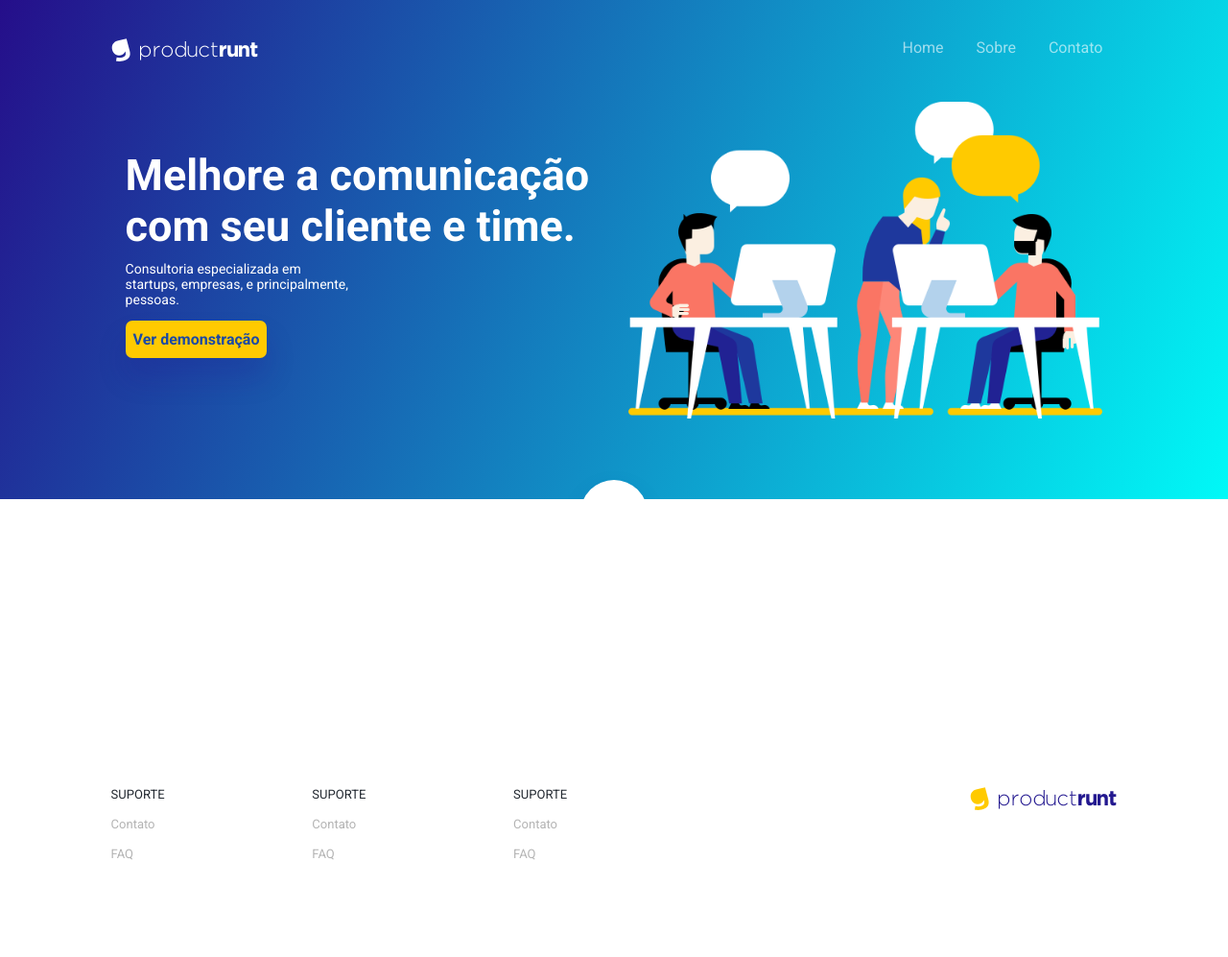
After one commit to diegocb81/projeto_wordpress, a PHP site: page /contato in a window 1280 px wide. The commit adds this page. Shown: the whole page at 96% size. Run offline with PHP 8.4, Linux system fonts and the light colour scheme.

Commit message:
Criando o arquivo contato.php

```diff
--- /dev/null
+++ b/contato.php
@@ -0,0 +1,128 @@
+<!DOCTYPE html>
+<html lang="pt-br">
+
+<head>
+    <title>Projeto WordPress</title>
+    <meta charset="UTF-8">
+    <meta http-equiv="X-UA-Compatible" content="IE=edge">
+    <meta name="viewport" content="width=device-width, initial-scale=1.0, maximum-scale=1.0">
+    <link rel="stylesheet" href="css/fontawesome.min.css">
+    <link rel="stylesheet" href="css/all.css">
+    <link href="https://fonts.googleapis.com/css2?family=Roboto:wght@400;700&display=swap" rel="stylesheet">
+    <link rel="stylesheet" href="style.css">
+</head>
+
+<body>
+
+    <section class="topo">
+        <div class="center">
+            <header>
+                <div class="logo"><img src="img/logo.png" alt="Logotipo"></div>
+                <!--logo-->
+            </header>
+            <ul class="menu-desktop">
+                <li><a href="home">Home</a></li>
+                <li><a href="sobre.php">Sobre</a></li>
+                <li><a href="contato.php">Contato</a></li>
+            </ul>
+            <!--menu-desktop-->
+            <div class="menu-mobile">
+                <i class="fas fa-align-right"></i>
+                <ul>
+                    <li><a href="">Home</a></li>
+                    <li><a href="">Sobre</a></li>
+                    <li><a href="">Contato</a></li>
+                </ul>
+            </div>
+            <!--menu-mobile-->
+            <div class="clear"></div>
+            <br />
+            <br />
+            <div class="w50 time-descricao">
+                <h2>Melhore a comunicação com seu cliente e time.</h2>
+                <p>Consultoria especializada em startups, empresas, e principalmente, pessoas.</p>
+                <a href="https://github.com/diegocb81" target="_blank">Ver demonstração</a>
+            </div>
+            <!--w50-time-descricao-->
+            <div class="w50 time-imagem">
+                <img src="img/equipe.png" alt="Equipe">
+            </div>
+            <!--w50-time-imagem-->
+            <div class="clear"></div>
+        </div>
+        <!--center-->
+    </section>
+    <!--topo-->
+    <div class="circle"><i class="fas fa-angle-down"></i></div>
+    <!--circle-->
+
+    <footer>
+        <div class="center">
+            <div class="col-footer">
+                <h2>Suporte</h2>
+                <a href="">Contato</a>
+                <a href="">FAQ</a>
+            </div>
+            <!--col-footer-->
+            <div class="col-footer">
+                <h2>Suporte</h2>
+                <a href="">Contato</a>
+                <a href="">FAQ</a>
+            </div>
+            <!--col-footer-->
+            <div class="col-footer">
+                <h2>Suporte</h2>
+                <a href="">Contato</a>
+                <a href="">FAQ</a>
+            </div>
+            <!--col-footer-->
+            <div style="width: 40%;text-align:right;" class="col-footer">
+                <img src="img/logo-dummy.png" alt="Logo">
+            </div>
+            <!--col-footer-->
+        </div>
+        <!--center-->
+    </footer>
+
+
+    <script src="js/jquery.js"></script>
+    <script src="js/slick.min.js"></script>
+    <script type="text/javascript">
+        $('section.clientes-slider .slider-container').slick({
+            dots: true,
+            arrows: false,
+            infinite: false,
+            centerMode: false,
+            speed: 1000,
+            slidesToShow: 4,
+            autoplay: true,
+            autoplaySpeed: 3000,
+            pauseOnHover: false,
+            responsive:
+                [
+                    {
+                        breakpoint: 768,
+                        settings: {
+                            slidesToShow: 2
+                        }
+                    }
+                ]
+        });
+
+        $('section.depoimentos .depoimentos-box').slick({
+            dots: true,
+            arrows: false,
+            infinite: true,
+            centerMode: false,
+            speed: 1000,
+            slidesToShow: 1,
+        });
+    </script>
+    <script>
+        $('.menu-mobile i').click(function () {
+            $('.menu-mobile').find('ul').slideToggle();
+        })
+    </script>
+</body>
+
+</html>
--- a/index.php
+++ b/index.php
@@ -18,9 +18,9 @@
                 <div class="logo"><img src="img/logo.png" alt="Logotipo"></div><!--logo-->
             </header>
             <ul class="menu-desktop">
-                <li><a href="">Home</a></li>
-                <li><a href="">Sobre</a></li>
-                <li><a href="">Contato</a></li>
+                <li><a href="home">Home</a></li>
+                <li><a href="sobre.php">Sobre</a></li>
+                <li><a href="contato.php">Contato</a></li>
             </ul><!--menu-desktop-->
             <div class="menu-mobile">
                 <i class="fas fa-align-right"></i>
```
